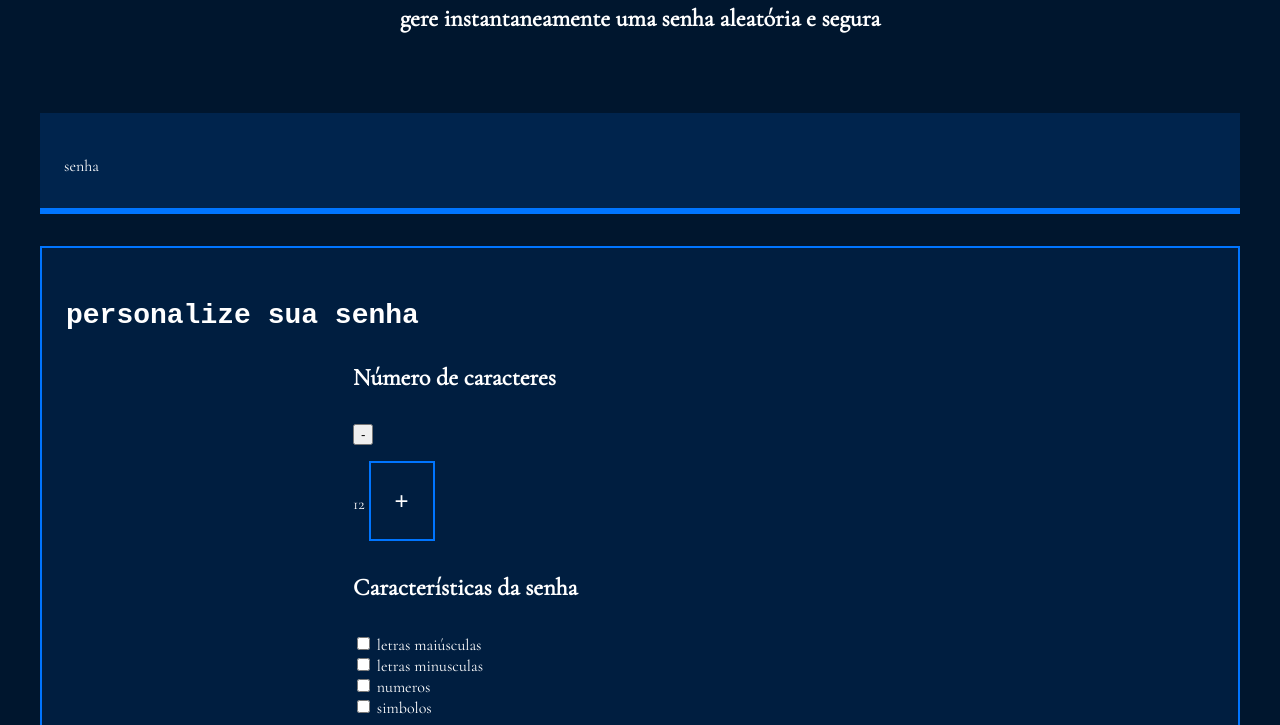
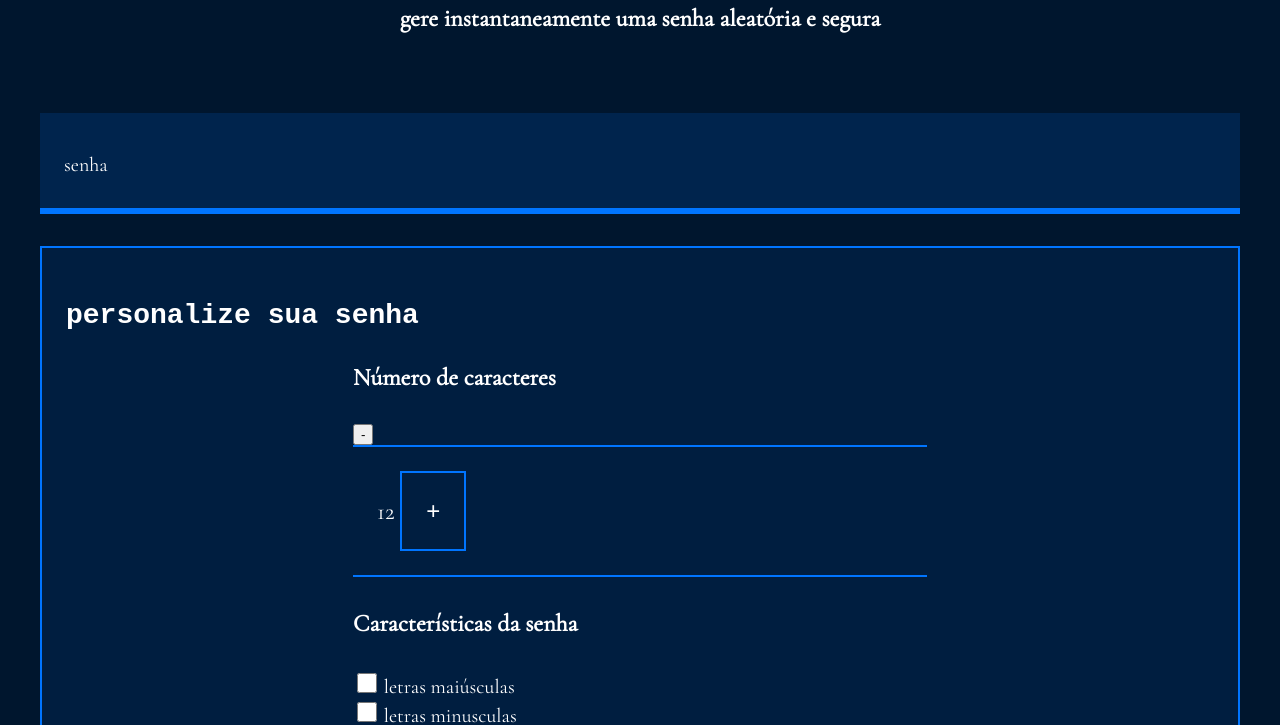
Before and after one commit to stephany221212/gerador-de-senha, a plain HTML site: page index.html in a window 1280 px wide. Shown: the part 186-911 px from the top of the page. Drawn offline with nearby package versions, Linux system fonts and the light colour scheme; a script that the page names is missing.

Commit message:
Add files via upload

```diff
--- a/style.css
+++ b/style.css
@@ -99,5 +99,19 @@ body{
     cursor: pointer;
 }
 .parametro-senha__texto{
+    padding: 24px;
+    border-top: 2px solid var(--borda);
+    border-bottom: 2px solid var(--borda);
+    margin: 0;
+    font-size: 24px;
+}
 
+label{
+    font-size: 20px;
 }
+
+.checkbox{
+    width: 20px;
+    height: 20px;
+    cursor: pointer;
+}
```
